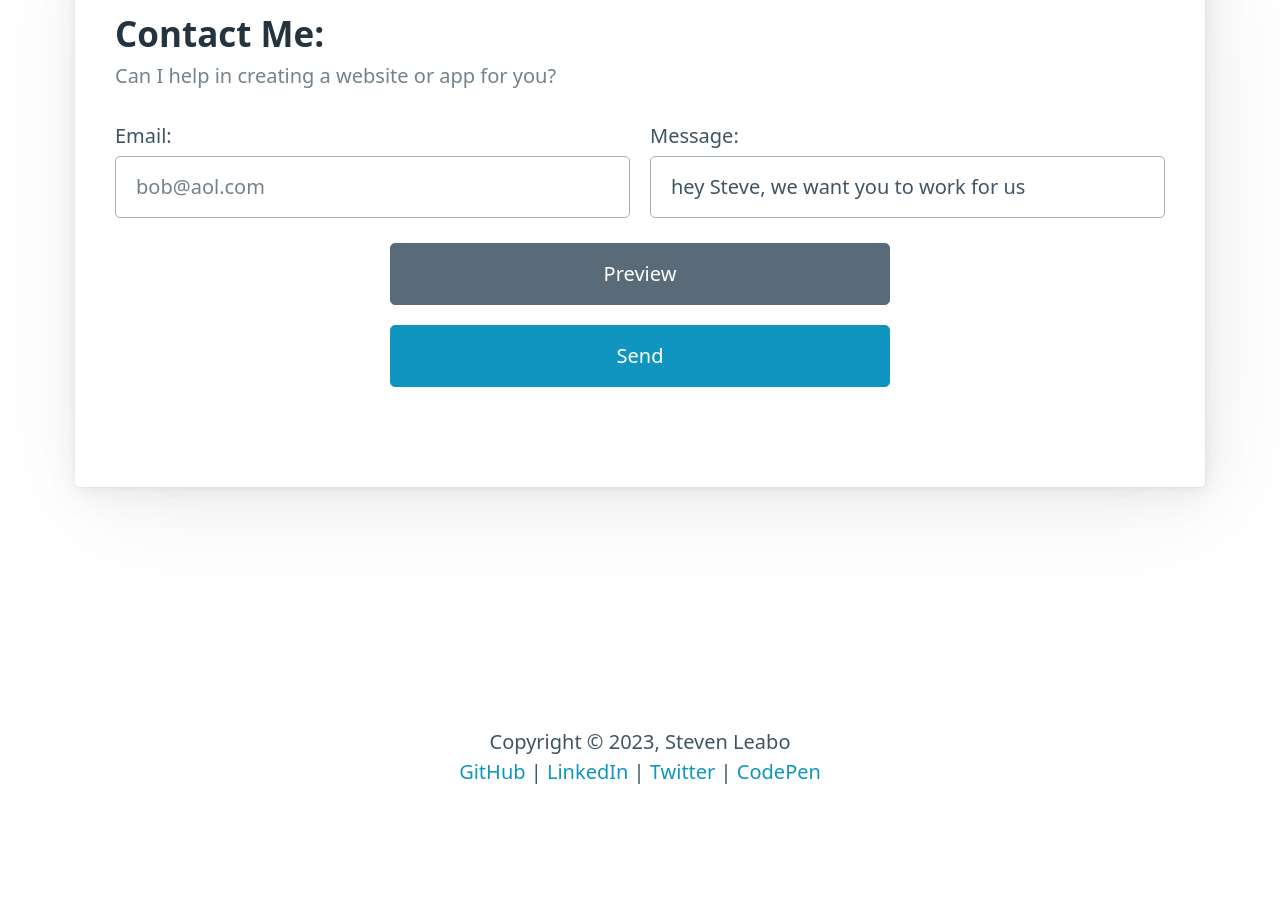
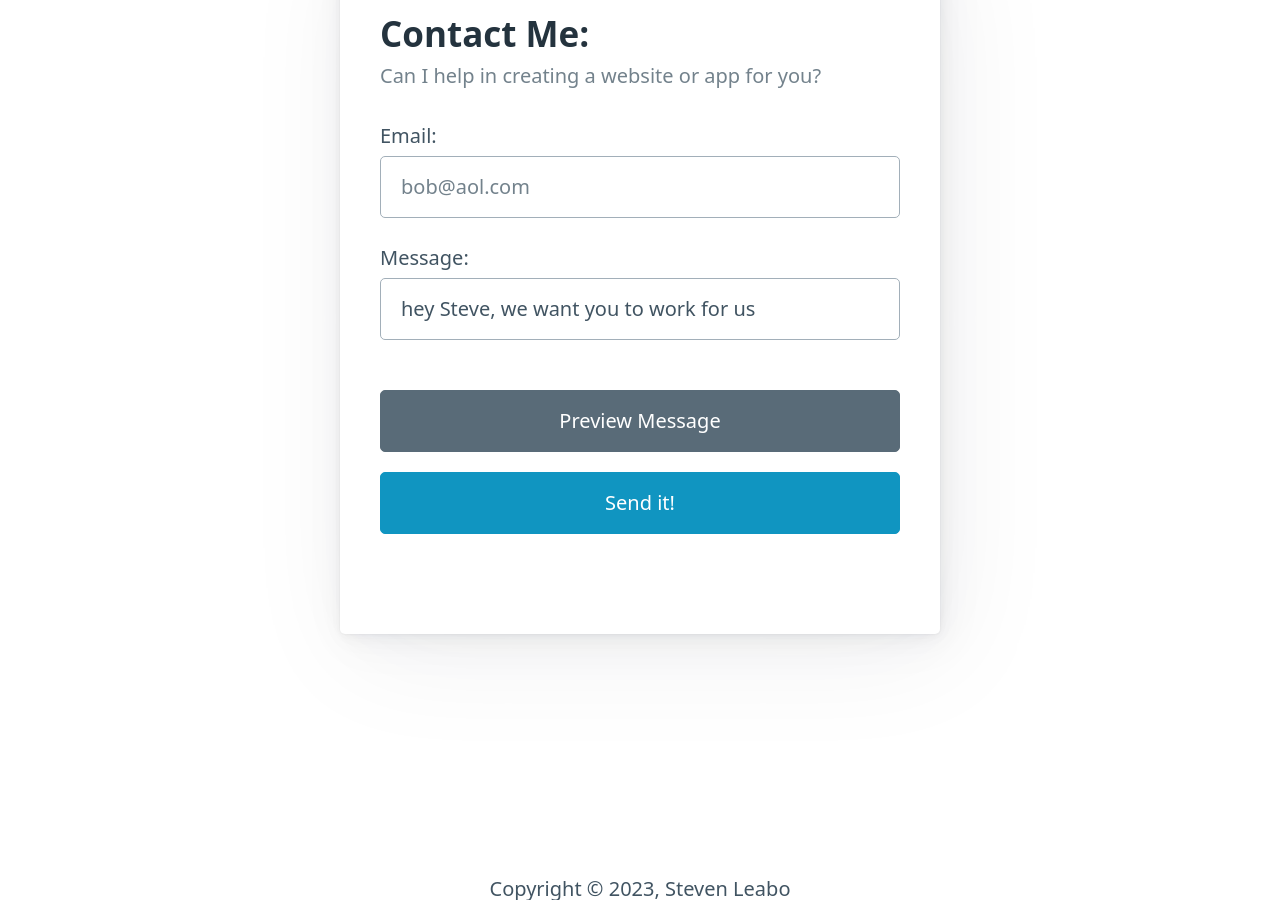
Before and after one commit to leabs/stevenleabo.com, a Jekyll site: the page built from index.markdown, in a window 1280 px wide and 900 px high, scrolled down 5016 px. Built offline with Jekyll 4.4.1, drawn with Linux system fonts in a browser that asks for light colours; before the commit the page ends 5883 px from its top, so only the background shows below that.

Commit message:
adjusting contact on homepage

```diff
--- a/_includes/home/contact.html
+++ b/_includes/home/contact.html
@@ -1,41 +1,29 @@
 <section aria-label="Contact Container">
   <div class="container">
-    <article>
+    <article style="max-width:600px; margin:0 auto;">
+      <div>
         <hgroup>
           <h2>Contact Me:</h2>
           <h3>Can I help in creating a website or app for you?</h3>
         </hgroup>
-      <form class="grid">
+        <form class="">
           <label for="email">Email:
-        <input
-          type="text"
-          id="email"
-          name="email"
-          placeholder="bob@aol.com"
-          aria-label="email"
-          required=""
-        />
+            <input type="text" id="email" name="email" placeholder="bob@aol.com" aria-label="email" required="" />
           </label>
           <label for="speechTxt">Message:
-        <input
-          name="searchTxt"
-          type="text"
-          id="speechTxt"
-          value="hey Steve, we want you to work for us"
-          required
-        ></input>
+            <input name="searchTxt" type="text" id="speechTxt" value="hey Steve, we want you to work for us"
+              required></input>
           </label>
 
 
         </form>
-      <div class="text-center" style="max-width:500px; margin: 0 auto;">
-        <button type="submit" role="button" onclick="speaks()" class="secondary">Preview</button>
-          <button type="submit" role="button">Send</button>
+        <div>
+          <button type="submit" role="button" onclick="speaks()" class="secondary">Preview Message</button>
+          <button type="submit" role="button">Send it!</button>
         </div>
-
+      </div>
     </article>
   </div>
-
   </article>
   </dialog>
 
```
Lines whose indentation alone changed are shown as unchanged.
